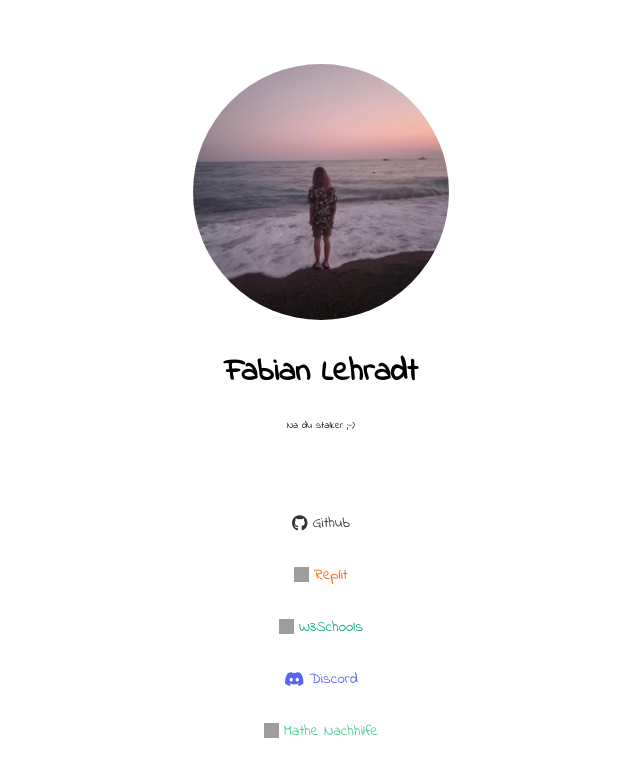
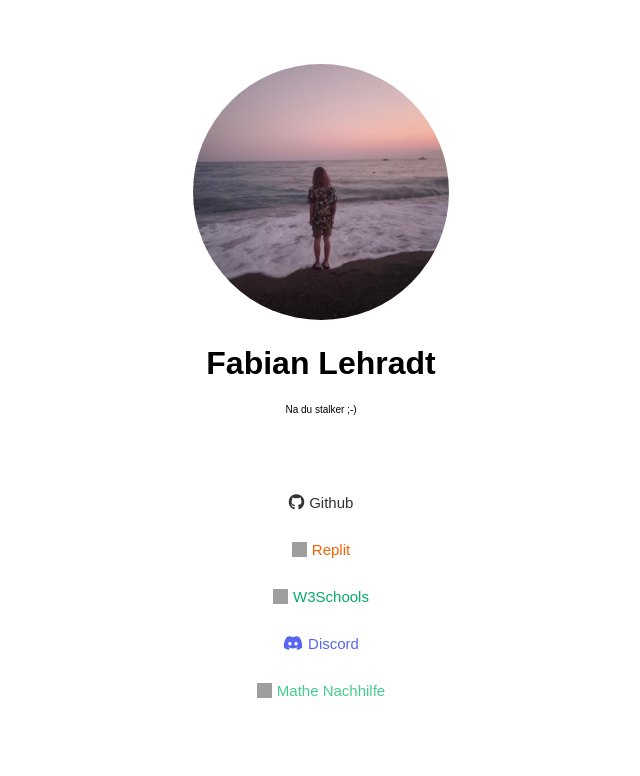
Before and after one commit to Lehradt/profile, a plain HTML site: page index.html in a window 1280 px wide. Shown: the whole page, without its empty margins (319-959 px from the left). Drawn offline with Linux system fonts and the light colour scheme; grey boxes are pictures that could not be loaded.

Commit message:
Update index.html

```diff
--- a/index.html
+++ b/index.html
@@ -24,7 +24,7 @@
         background: ;
         margin: 0;
         padding: 0;
-        font-family: 'Schrift', sans-serif;
+        font-family: sans-serif;
         justify-content: center;
         text-align: center;
       }
```
